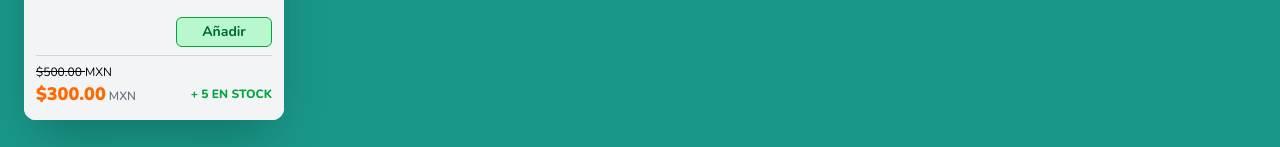
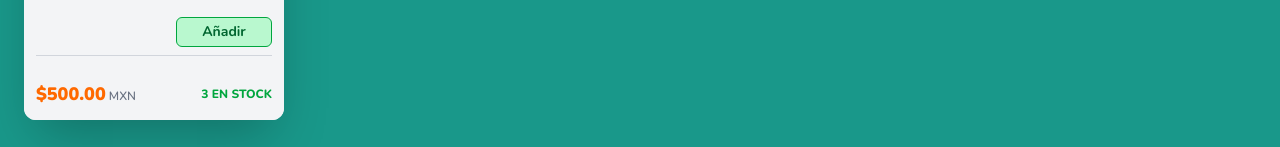
Before and after one commit to umbrisSeal/bazar-celeste, a React (Vite) app: page / in a window 1280 px wide. Shown: the part 392-539 px from the top of the page. Built offline with nearby package versions, Linux system fonts and the light colour scheme.

Commit message:
Finished component Producto.

```diff
--- a/src/App.jsx
+++ b/src/App.jsx
@@ -1,5 +1,21 @@
 import { Package, ShoppingBag } from "lucide-react";
 import Producto from "./components/Producto";
+
+const mockProductos = [
+
+];
+
+/*
+Cada producto debe de tener:
+- imagen o conjunto de imagenes
+- titulo
+- descripcion
+- precio original
+- precio actual
+- cantidad de stock
+*/
+
+
 
 function App() {
     const fechaActual = new Date();
--- a/src/components/Producto.jsx
+++ b/src/components/Producto.jsx
@@ -2,6 +2,13 @@ import React, { useState } from 'react'
 
 function Producto() {
     const [unidades, setUnidades] = useState(0);
+
+    const inventario = 3;
+    const precioOriginal = 500;
+    const precioActual = 500;
+    const descuento = Math.ceil(((precioOriginal - precioActual) / precioOriginal) * 100);
+    const nombre = "Tarjeta Regalo Amazon $500";
+    const descripcion = "Boys trying to touch my junk. dede deded eded edoe odekd okwpeokwpo kepdokw dpowek dpowked pokwedop we";
 
     function handleAgregarUnidades(agregarBool) {
         if(agregarBool) {
@@ -21,22 +28,25 @@ function Producto() {
 
     return <div className='bg-white w-65 h-90 rounded-xl shadow-2xl hover:-translate-y-2 transition-transform duration-200 overflow-hidden flex flex-col'>
         {/* Imagen */}
-        <div className='w-full h-40'>
+        <div className='w-full h-40 relative'>
             <img
                 src='https://www.kroger.com/product/images/large/front/0000000816057'
-                alt='Titulo de Imagen'
+                alt={nombre}
                 className='w-full h-full object-cover'
             />
+            <div className={`absolute top-3 right-3 bg-green-500 text-white px-3 py-1 rounded-full font-extrabold text-sm shadow-md ${descuento > 0 ? 'opacity-100' : 'opacity-0'}`}>
+                {`- ${descuento} %`}
+            </div>
         </div>
         {/* Informacion */}
         <div className='w-full flex-1 p-3 bg-gray-100 flex flex-col justify-between select-none'>
             <div className='flex flex-col gap-2'>
-                <p className='font-bold text-base'> Tarjeta Regalo Amazon $500 </p>
+                <p className='font-bold text-base'> {nombre} </p>
                 <p
                     className='text-sm line-clamp-2 text-gray-500'
-                    title='Este es mi tooltip'
+                    title={descripcion}
                 >
-                    Boys trying to touch my junk. dede deded eded edoe odekd okwpeokwpo kepdokw dpowek dpowked pokwedop we
+                    {descripcion}
                 </p>
             </div>
 
@@ -59,12 +69,16 @@ function Producto() {
 
                 <hr className='text-gray-300' />
                 <div>
-                    <p className='text-xs'> <span className='line-through'> $500.00 </span> MXN </p>
+                    <p className={`text-xs ${descuento > 0 ? 'opacity-100' : 'opacity-0'}`}>
+                        <span className='line-through'>${precioOriginal.toFixed(2)} </span> MXN
+                    </p>
                     <div className='flex justify-between items-center text-xs uppercase'>
                         <p className='font-semibold text-gray-500'>
-                            <span className='text-lg text-orange-500 font-black'> $300.00</span> MXN
+                            <span className='text-lg text-orange-500 font-black'> ${precioActual.toFixed(2)}</span> MXN
                         </p>
-                        <p className='text-green-600 font-extrabold'> + 5 en stock </p>
+                        <p className={`${inventario > 2 ? 'text-green-600' : 'text-red-500'} font-extrabold`}>
+                            {`${inventario > 5 ? '+ 5' : `${inventario}`} en stock`}
+                        </p>
                     </div>
                 </div>
             </div>
```
